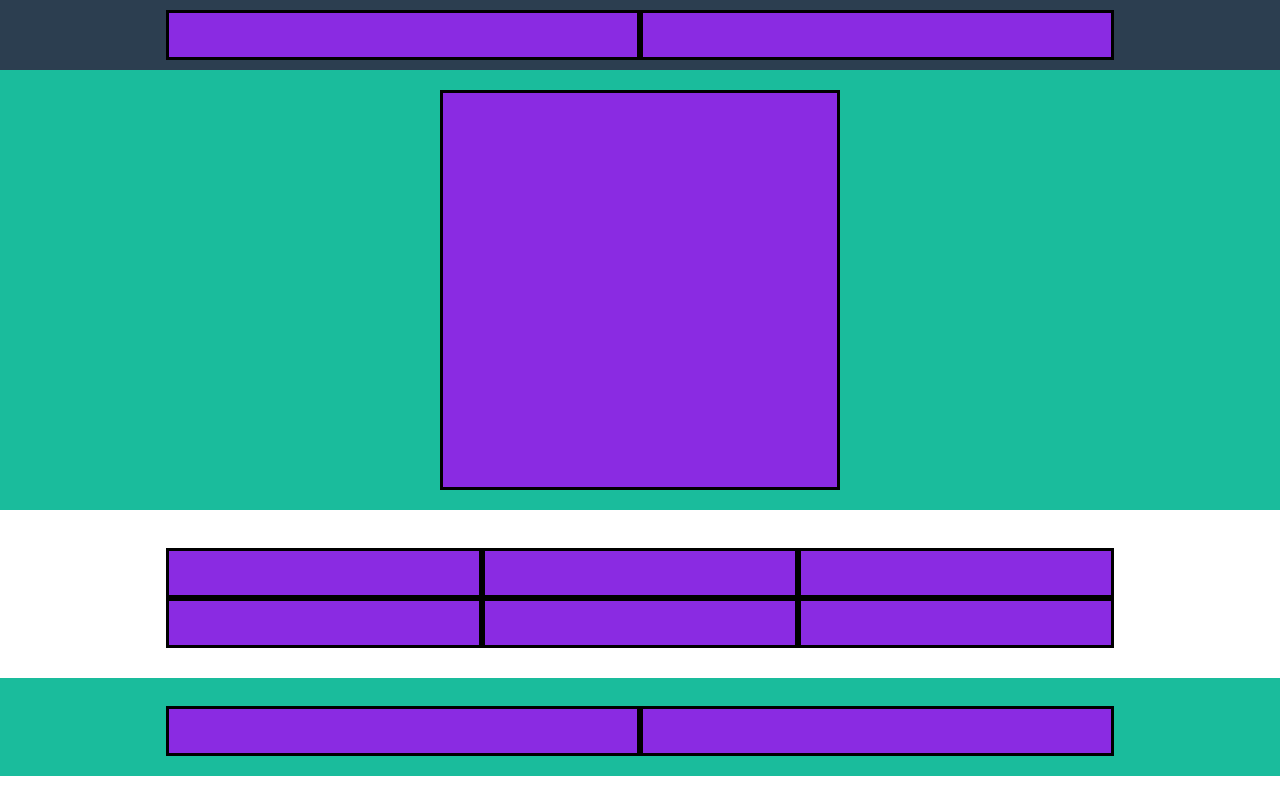
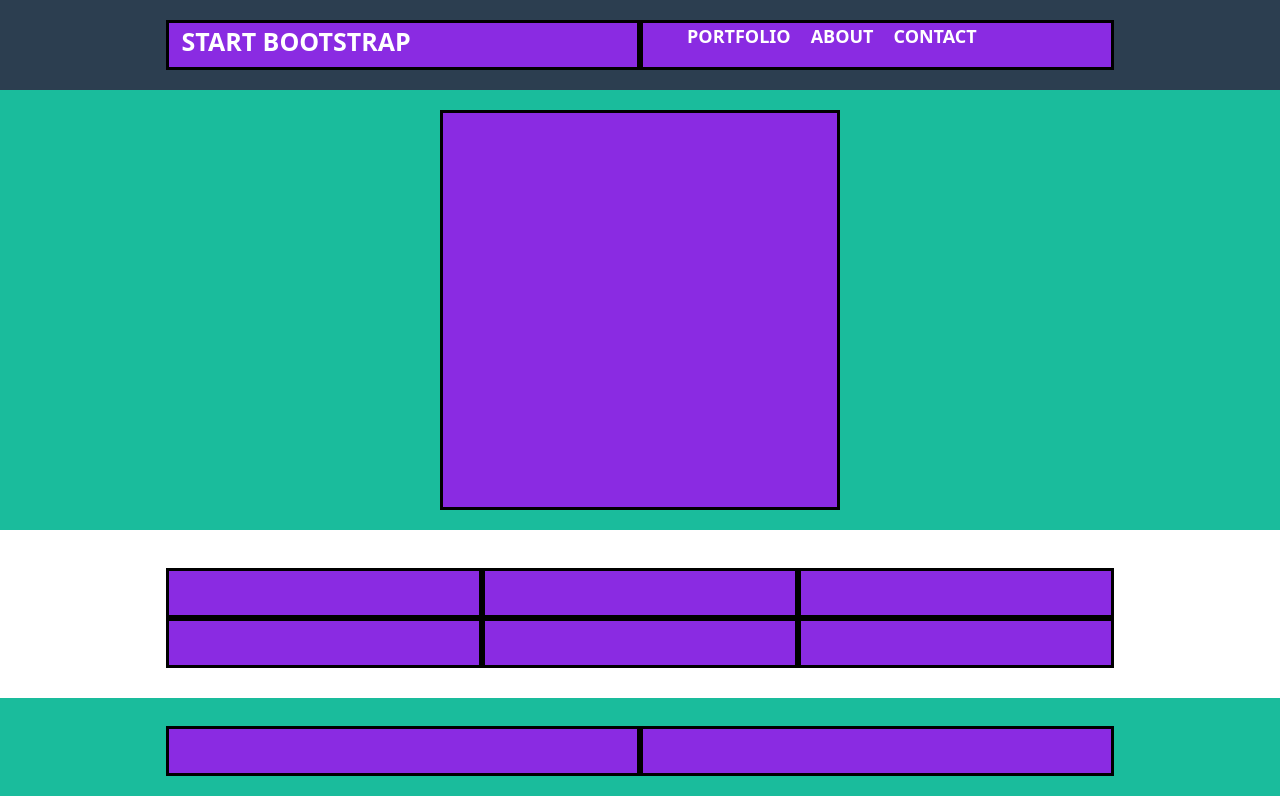
Before and after one commit to Bistaaa/html-css-bootstrap-freelancer, a plain HTML site: page index.html in a window 1280 px wide. Shown: the top 800 px of the page. Drawn offline with nearby package versions, Linux system fonts and the light colour scheme.

Commit message:
nav in progress

```diff
--- a/css/style.css
+++ b/css/style.css
@@ -17,8 +17,32 @@
 
 #nav{
     background-color: rgba(44,62,80,255);
-    padding: 10px 13%;
+    padding: 20px 13%;
 }
+
+#nav_list{
+    list-style: none;
+    gap: 20px;
+    font-weight: 600;
+    font-size: 18px;
+}
+
+#start_bootstrap{
+    font-size: 25px;
+    font-weight: 700;
+}
+
+
+
+
+
+
+
+
+
+
+
+
 
 
 /* jumbotron */
--- a/index.html
+++ b/index.html
@@ -15,13 +15,17 @@
 
             <!-- navigator -->
             <section id="nav">
-                <div class="container text-center">
+                <div class="container white">
                     <div class="row">
-                      <div class="col-6 justify-content-start">
-
+                      <div class="col-6 justify-content-start align-items-center">
+                        <p id="start_bootstrap">START BOOTSTRAP</p>
                       </div>
-                      <div class="col-6 justify-content-end">
-
+                      <div class="col-6 justify-content-end align-items-center">
+                        <ul class="d-flex flex-row" id="nav_list">
+                            <li>PORTFOLIO</li>
+                            <li>ABOUT</li>
+                            <li>CONTACT</li>
+                        </ul>
                       </div>
                     </div>
                 </div>
```
